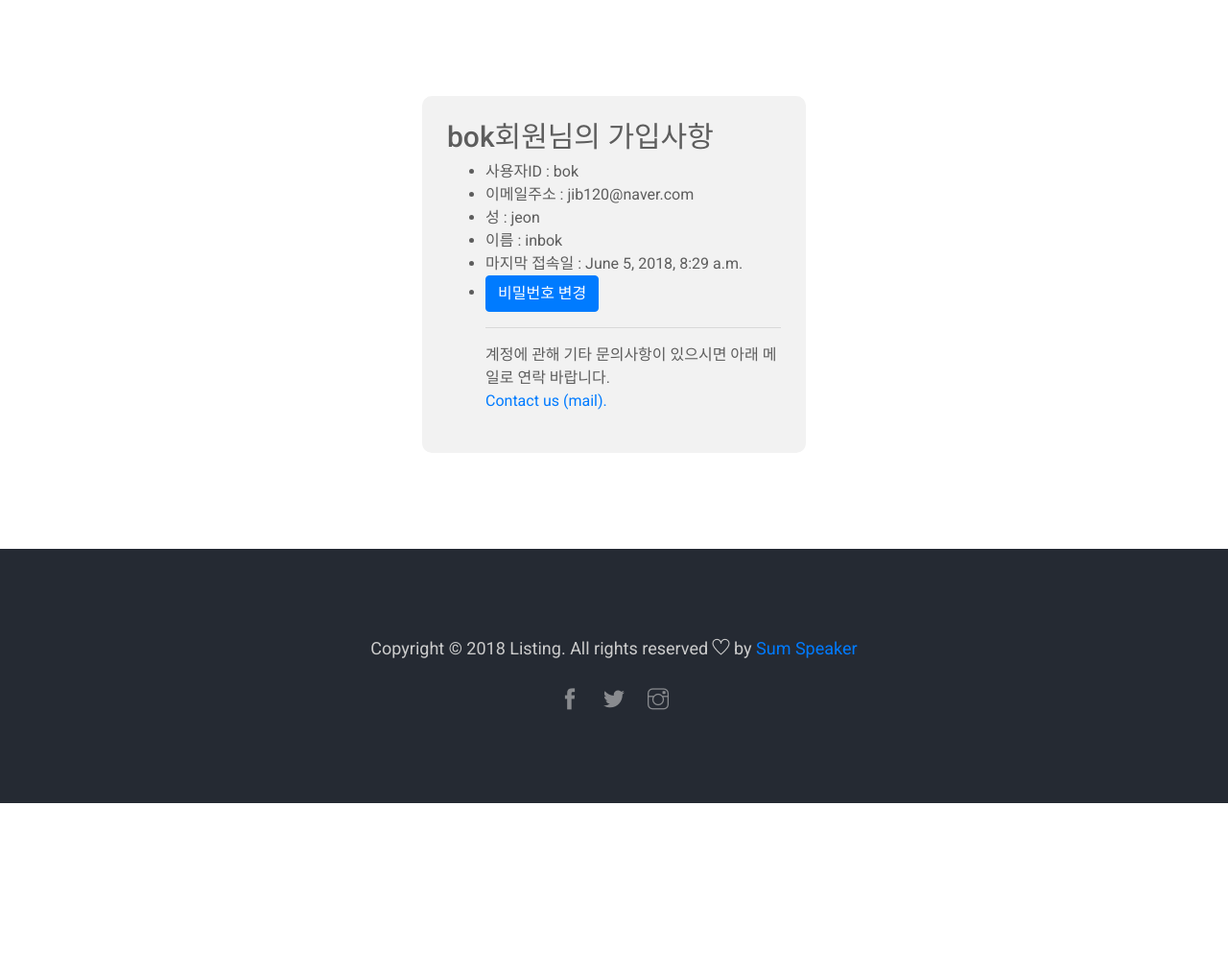
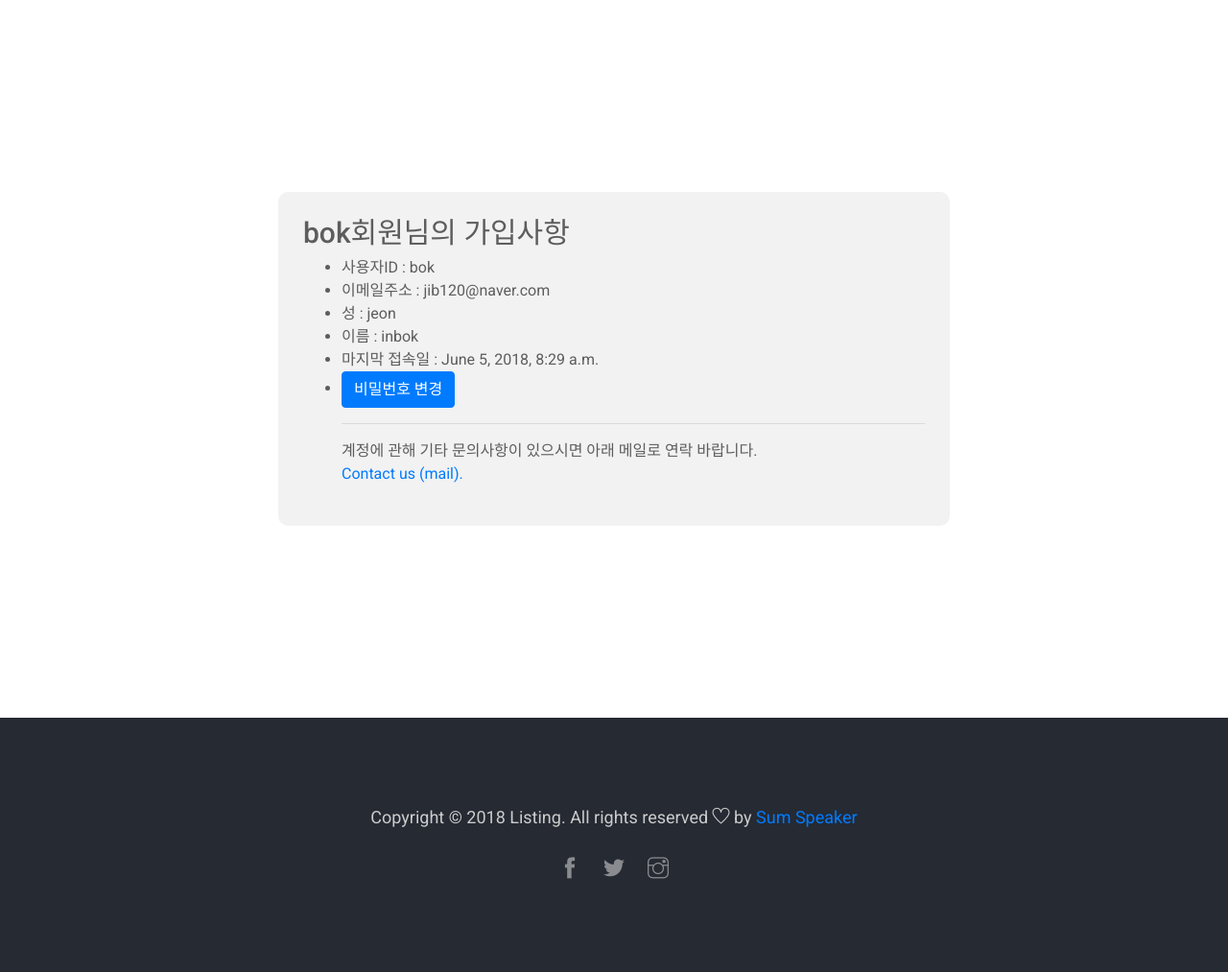
Before and after one commit to jib120/sum-speaker, a Django app: page /accounts/profile/ in a window 1280 px wide. Shown: the part 73-1086 px from the top of the page at 96% size. Before the commit the page ends 910 px from the top, so only its background shows below. Run offline with Django 3.2, Linux system fonts and the light colour scheme; a user stored in the database is signed in; parts of the project's set-up code (start-up, migrations or seed data) failed here and were passed over; some libraries are stand-ins or nearby versions.

Commit message:
accounts css update

```diff
--- a/sum_speaker/accounts/templates/accounts/profile.html
+++ b/sum_speaker/accounts/templates/accounts/profile.html
@@ -13,8 +13,8 @@
         }
 
         .login-form {
-            margin: 100px auto;
-            max-width: 400px;
+            margin: 200px auto;
+            max-width: 700px;
         }
 
         form[role=login] {
```
